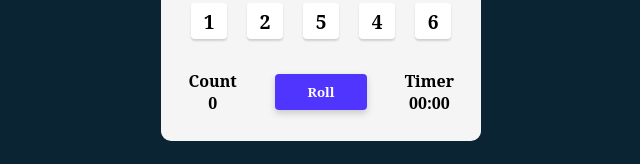
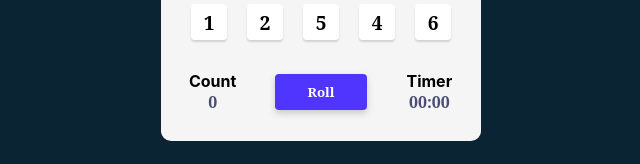
Before and after one commit to ahmed-marzook/Tenzies-Learning-React, a React (Vite) app: page / in a window 1280 px wide. Shown: the part 376-540 px from the top of the page, without its empty margins (319-959 px from the left). Built offline with nearby package versions, Linux system fonts and the light colour scheme.

Commit message:
Refacotred game stat colour

```diff
--- a/src/pages/Game-Page/GamePage.css
+++ b/src/pages/Game-Page/GamePage.css
@@ -98,12 +98,18 @@
 
 /* Game Stats */
 .game-stat {
-  font-family: var(--font-primary);
-  font-weight: 700;
   display: flex;
   flex-direction: column;
 }
 
 .stat-value {
   margin: 0;
+  font-family: var(--font-primary);
+  font-weight: 700;
+  color: var(--color-text-secondary);
 }
+
+.stat-label {
+  font-family: var(--font-secondary);
+  font-weight: 700;
+}
```
